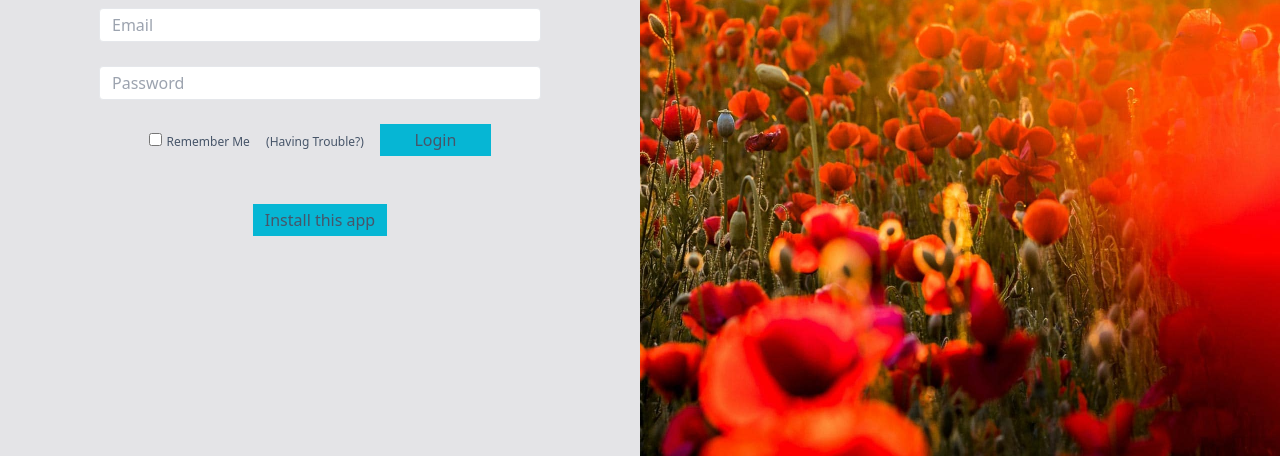
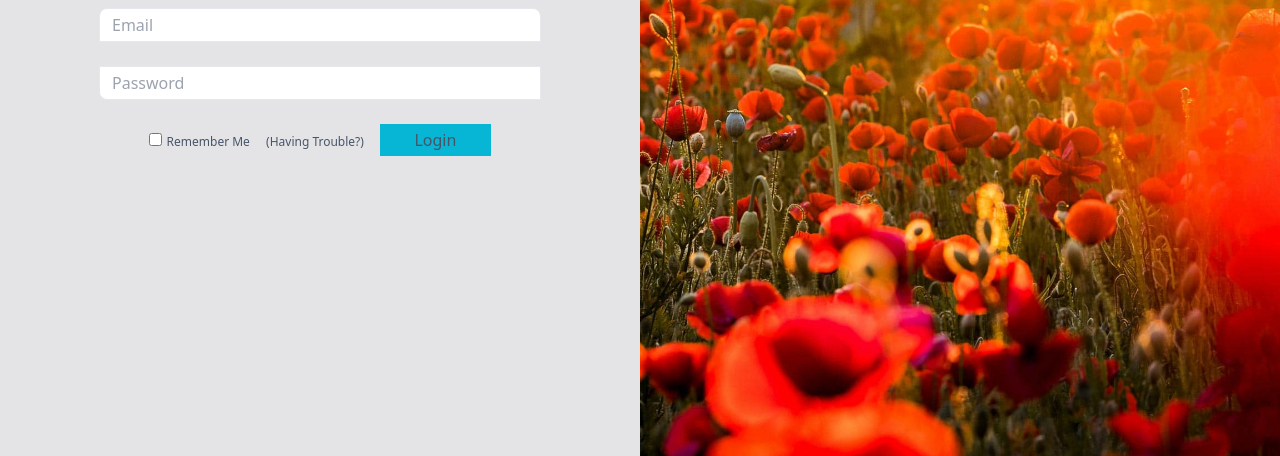
Before and after one commit to priyulau/d7-counseal, a plain HTML site: page index.html in a window 1280 px wide. Shown: the part 344-800 px from the top of the page. Drawn offline with nearby package versions, Linux system fonts and the light colour scheme.

Commit message:
Third Release d7-counseal

```diff
--- a/index.html
+++ b/index.html
@@ -5,13 +5,13 @@
         <meta name="viewpoint" content="width=device-width, initial-scale=1.0">
     </header>
     <body class="align-middle">
-        <div class="bg-zinc-200 absolute inset-y-0 w-1/2 flex items-center justify-center">
+        <div class="bg-zinc-200 absolute inset-y-0 w-full md:w-1/2 flex items-center justify-center">
             <form class="text-center">
                 <img src="logo.jpg" alt="Counseal Logo" class="mx-auto">
                 <label for="email"></label><br>
-                <input type="email" id="email" name="email" size=40 class="border rounded px-3 py-1" placeholder="Email"><br>
+                <input type="email" id="email" name="email" size=40 class="border rounded-t-lg px-3 py-1" placeholder="Email"><br>
                 <label for="password"></label><br>
-                <input type="password" id="password" name="password" size=40 class="border rounded px-3 py-1" placeholder="Password"><br><br>
+                <input type="password" id="password" name="password" size=40 class="border rounded-bl-lg px-3 py-1" placeholder="Password"><br><br>
 
                 <input type="checkbox" id="remember" name="remember" value="remember">
                 <label for="remember" class="text-xs text-slate-600">Remember Me</label>
@@ -20,11 +20,11 @@
 
                 <button class="bg-cyan-500 text-slate-600 py-1 px-3 w-1/4">Login</button><br><br><br>
 
-                <button class="bg-cyan-500 text-slate-600 py-1 px-3">Install this app</button>
+                <button class="bg-cyan-500 text-slate-600 py-1 px-3 md:invisible">Install this app</button>
             </form>
         </div>
         <div>
-            <img src="flowers.jpg" alt="Flowers" class="h-screen">
+            <img src="flowers.jpg" alt="Flowers" class="w-full h-screen object-cover">
         </div>
     </body>
 </html>
```
